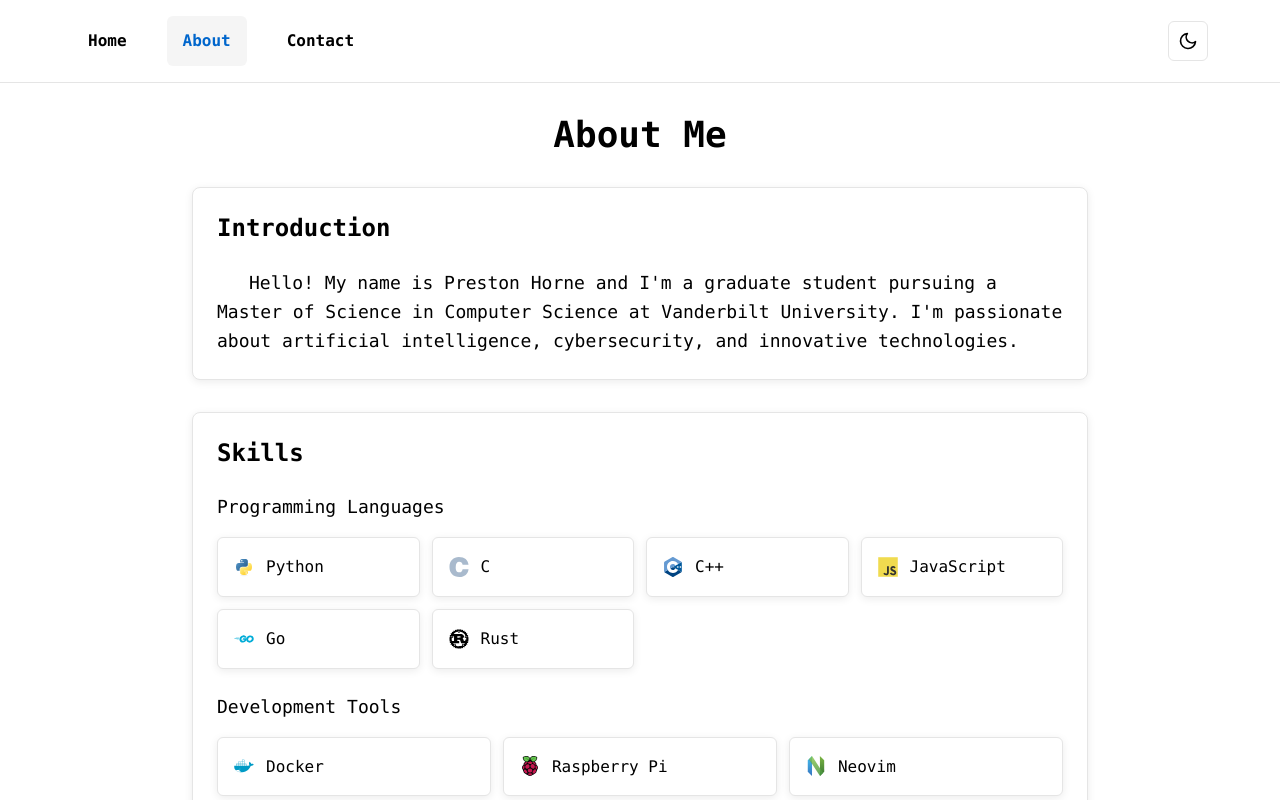
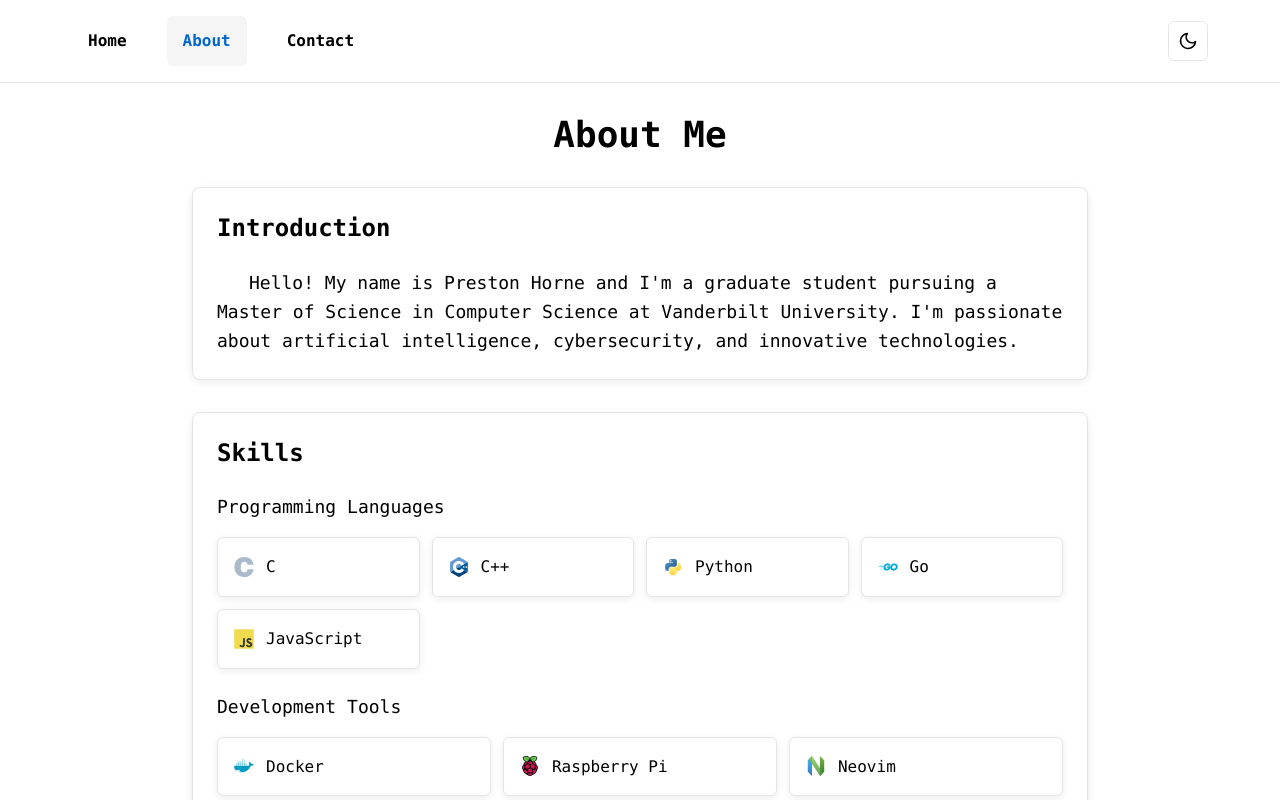
Before and after one commit to prestonmhorne/website, a Next.js app: page /about in a window 1280 px wide. Shown: the top 800 px of the page. Built offline with nearby package versions, Linux system fonts and the light colour scheme.

Commit message:
reorganized about page

```diff
--- a/src/app/about/page.tsx
+++ b/src/app/about/page.tsx
@@ -2,12 +2,6 @@ import Image from 'next/image';
 
 export default function About() {
   const programmingLanguages = [
-    {
-      name: "Python",
-      url: "https://www.python.org",
-      icon: "/icons/python.svg",
-      iconClass: "icon-python"
-    },
     {
       name: "C",
       url: "https://www.c-language.org",
@@ -21,10 +15,10 @@ export default function About() {
       iconClass: "icon-cpp"
     },
     {
-      name: "JavaScript",
-      url: "https://developer.mozilla.org/en-US/docs/Web/JavaScript",
-      icon: "/icons/javascript.svg",
-      iconClass: "icon-js"
+      name: "Python",
+      url: "https://www.python.org",
+      icon: "/icons/python.svg",
+      iconClass: "icon-python"
     },
     {
       name: "Go",
@@ -33,10 +27,10 @@ export default function About() {
       iconClass: "icon-go"
     },
     {
-      name: "Rust",
-      url: "https://www.rust-lang.org",
-      icon: "/icons/rust.svg",
-      iconClass: "rust-icon"
+      name: "JavaScript",
+      url: "https://developer.mozilla.org/en-US/docs/Web/JavaScript",
+      icon: "/icons/javascript.svg",
+      iconClass: "icon-js"
     }
   ];
 
```
Also changed, not shown: public/icons/rust.svg (deleted).
